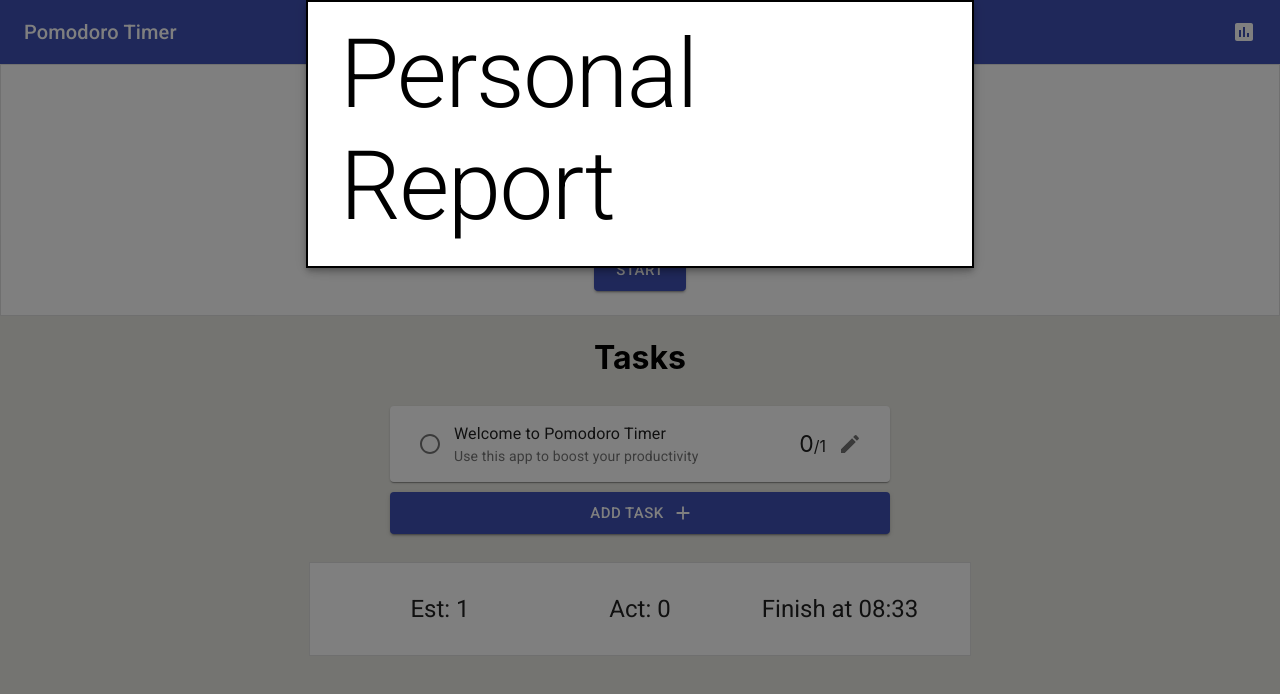
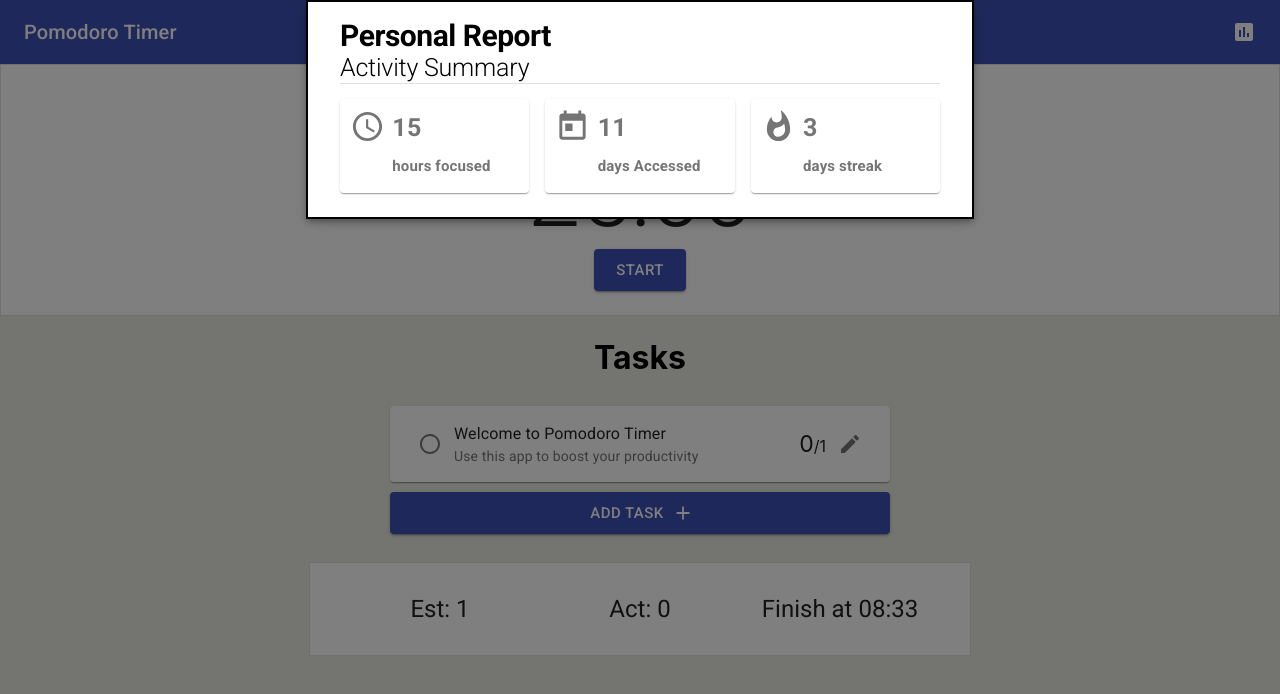
Before and after one commit to TebzaTheMan/PomTasks, a React (Create React App) app: page / in a window 1280 px wide. Both pictures are taken after a click on the button 1244 px from the left and 32 px from the top of the page. Shown: the top 694 px of the page. Built offline with nearby package versions, Linux system fonts and the light colour scheme.

Commit message:
feat : mock activity summary of report

```diff
--- /dev/null
+++ b/src/components/Report/ActivitySummary.js
@@ -0,0 +1,102 @@
+import React from 'react';
+import { makeStyles } from '@material-ui/core/styles';
+import Typography from '@material-ui/core/Typography';
+import Divider from '@material-ui/core/Divider';
+import Card from '@material-ui/core/Card';
+import Grid from '@material-ui/core/Grid';
+import AccessTimeIcon from '@material-ui/icons/AccessTime';
+import TodayIcon from '@material-ui/icons/Today';
+import WhatshotIcon from '@material-ui/icons/Whatshot';
+
+const useStyles = makeStyles(() => ({
+  heading: {
+    fontSize: '25px',
+  },
+  numbers: {
+    fontSize: '25px',
+    fontWeight: 'bold',
+  },
+  gridItem: {
+    marginTop: 15,
+  },
+  text: {
+    fontSize: '15px',
+    fontWeight: 'bold',
+  },
+  Icon: {
+    color: 'rgb(117, 117, 117)',
+  },
+  card: {
+    padding: 10,
+  },
+}));
+
+export default function ActivitySummary() {
+  const classes = useStyles();
+  return (
+    <>
+      <Typography variant="h2" className={classes.heading}>
+        Activity Summary
+      </Typography>
+      <Divider />
+
+      <Grid container className={classes.root} spacing={2}>
+        <Grid item xs={6} md={4} className={classes.gridItem}>
+          <Card className={classes.card}>
+            <Grid container>
+              <Grid item xs={3}>
+                <AccessTimeIcon className={classes.Icon} fontSize="large" />
+              </Grid>
+              <Grid item xs={9}>
+                <Typography className={classes.numbers} color="textSecondary" gutterBottom>
+                  15
+                </Typography>
+                <Typography className={classes.text} color="textSecondary" gutterBottom>
+                  hours focused
+                </Typography>
+              </Grid>
+            </Grid>
+
+          </Card>
+        </Grid>
+        <Grid item xs={6} md={4} className={classes.gridItem}>
+          <Card className={classes.card}>
+            <Grid container>
+              <Grid item xs={3}>
+                <TodayIcon className={classes.Icon} fontSize="large" />
+              </Grid>
+              <Grid item xs={9}>
+                <Typography className={classes.numbers} color="textSecondary" gutterBottom>
+                  11
+                </Typography>
+                <Typography className={classes.text} color="textSecondary" gutterBottom>
+                  days Accessed
+                </Typography>
+              </Grid>
+            </Grid>
+
+          </Card>
+        </Grid>
+
+        <Grid item xs={6} md={4} className={classes.gridItem}>
+          <Card className={classes.card}>
+            <Grid container>
+              <Grid item xs={3}>
+                <WhatshotIcon className={classes.Icon} fontSize="large" />
+              </Grid>
+              <Grid item xs={9}>
+                <Typography className={classes.numbers} color="textSecondary" gutterBottom>
+                  3
+                </Typography>
+                <Typography className={classes.text} color="textSecondary" gutterBottom>
+                  days streak
+                </Typography>
+              </Grid>
+            </Grid>
+
+          </Card>
+        </Grid>
+      </Grid>
+    </>
+  );
+}
--- a/src/components/Report/Report.js
+++ b/src/components/Report/Report.js
@@ -4,6 +4,7 @@
 import AssessmentIcon from '@material-ui/icons/Assessment';
 import Typography from '@material-ui/core/Typography';
 import Modal from '@material-ui/core/Modal';
+import ActivitySummary from './ActivitySummary';
 
 const useStyles = makeStyles((theme) => ({
   modal: {
@@ -12,12 +13,15 @@
     justifyContent: 'center',
   },
   paper: {
-    position: 'absolute',
     width: 600,
     backgroundColor: theme.palette.background.paper,
     border: '2px solid #000',
     boxShadow: theme.shadows[5],
     padding: theme.spacing(2, 4, 3),
+  },
+  modalTitle: {
+    fontSize: '30px',
+    fontWeight: 'bold',
   },
 }));
 
@@ -52,9 +56,10 @@
         className={classes.modal}
       >
         <div className={classes.paper}>
-          <Typography variant="h1">
+          <Typography variant="h1" className={classes.modalTitle}>
             Personal Report
           </Typography>
+          <ActivitySummary />
         </div>
       </Modal>
     </>
```
